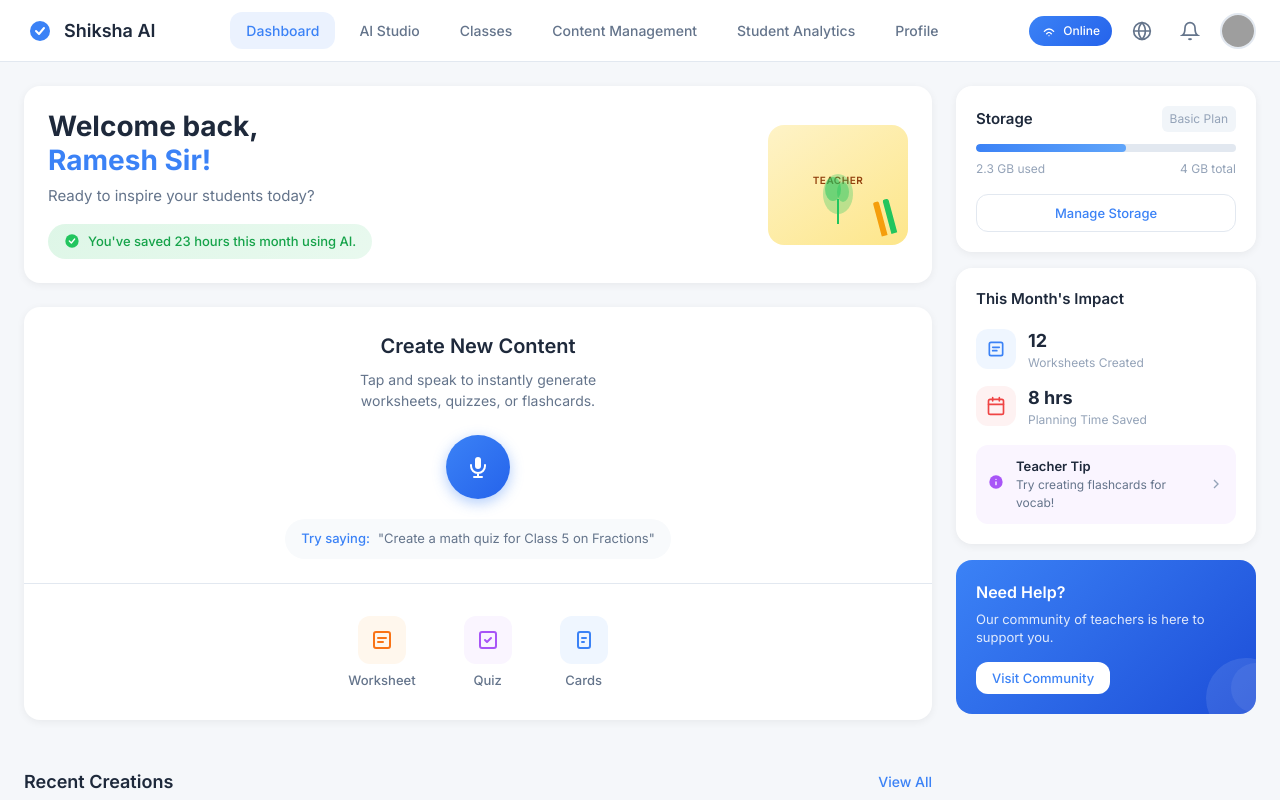
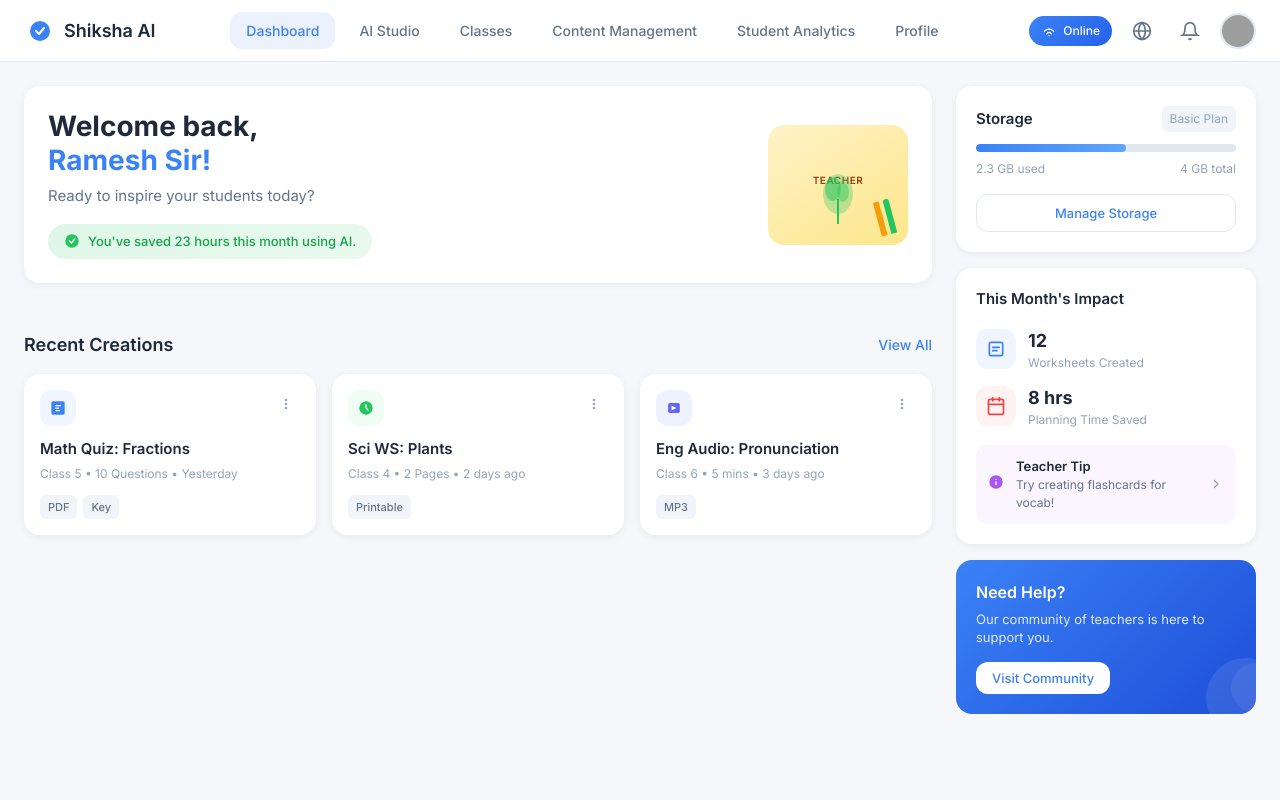
Before and after one commit to ShubhZ06/Learnify-Innerve-x, a Next.js app: page /teacher/dashboard in a window 1280 px wide. Shown: the top 800 px of the page. Built offline with nearby package versions, Linux system fonts and the light colour scheme; grey boxes are pictures that could not be loaded.

Commit message:
fix:teacher dashboard

```diff
--- a/src/app/teacher/dashboard/page.tsx
+++ b/src/app/teacher/dashboard/page.tsx
@@ -1,5 +1,4 @@
 import WelcomeCard from '@/components/teacher/WelcomeCard';
-import CreateContentCard from '@/components/teacher/CreateContentCard';
 import StorageCard from '@/components/teacher/StorageCard';
 import ImpactCard from '@/components/teacher/ImpactCard';
 import HelpCard from '@/components/teacher/HelpCard';
@@ -12,7 +11,6 @@
             {/* Main Content Area */}
             <div className={styles.mainContent}>
                 <WelcomeCard />
-                <CreateContentCard />
                 <RecentCreations />
             </div>
 
```
